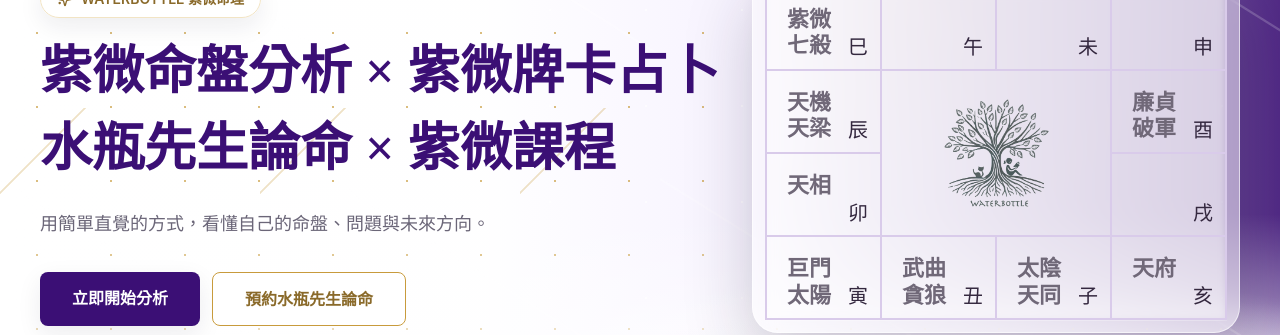
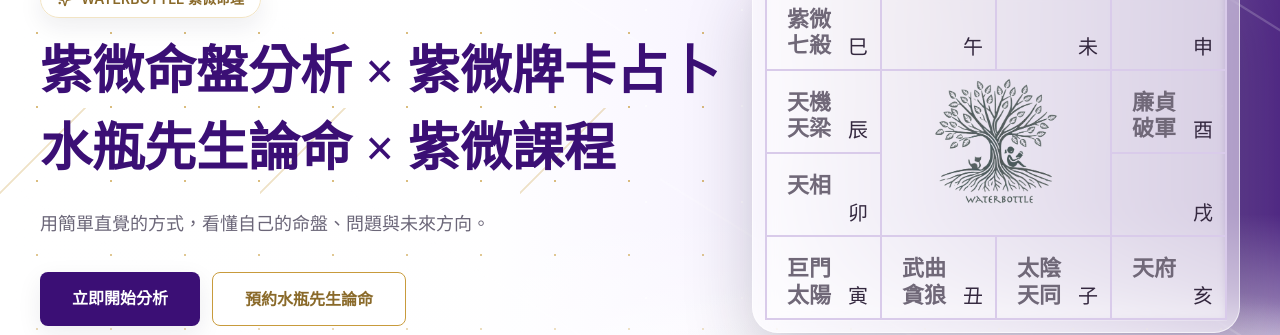
Before and after one commit to tsaititsu/tsu-waterbottle-site, a Next.js app: page / in a window 1280 px wide. Shown: the part 241-576 px from the top of the page. Built offline with nearby package versions, Linux system fonts and the light colour scheme; no server answers.

Commit message:
update ziwei chart preview

```diff
--- a/src/components/ZiweiChartPreview.tsx
+++ b/src/components/ZiweiChartPreview.tsx
@@ -56,14 +56,14 @@
           )
         })}
 
-        <div className="col-start-2 col-end-4 row-start-2 row-end-4 flex items-center justify-center border border-[#d9cbea] bg-white/12 px-5 backdrop-blur-sm">
-          <div className="relative h-[62%] w-[62%] md:h-[70%] md:w-[70%]">
+        <div className="col-start-2 col-end-4 row-start-2 row-end-4 flex items-center justify-center overflow-hidden border border-[#d9cbea] bg-white/12 px-5 backdrop-blur-sm">
+          <div className="relative h-[76%] w-[76%] -translate-y-2 md:h-[82%] md:w-[82%] md:-translate-y-3">
             <Image
               src="/brand/waterbottle-logo-transparent-cropped.png"
               alt="WATERBOTTLE"
               fill
               sizes="(max-width: 768px) 160px, 260px"
-              className="object-contain opacity-80"
+              className="object-contain object-center opacity-80"
               priority
             />
           </div>
```
